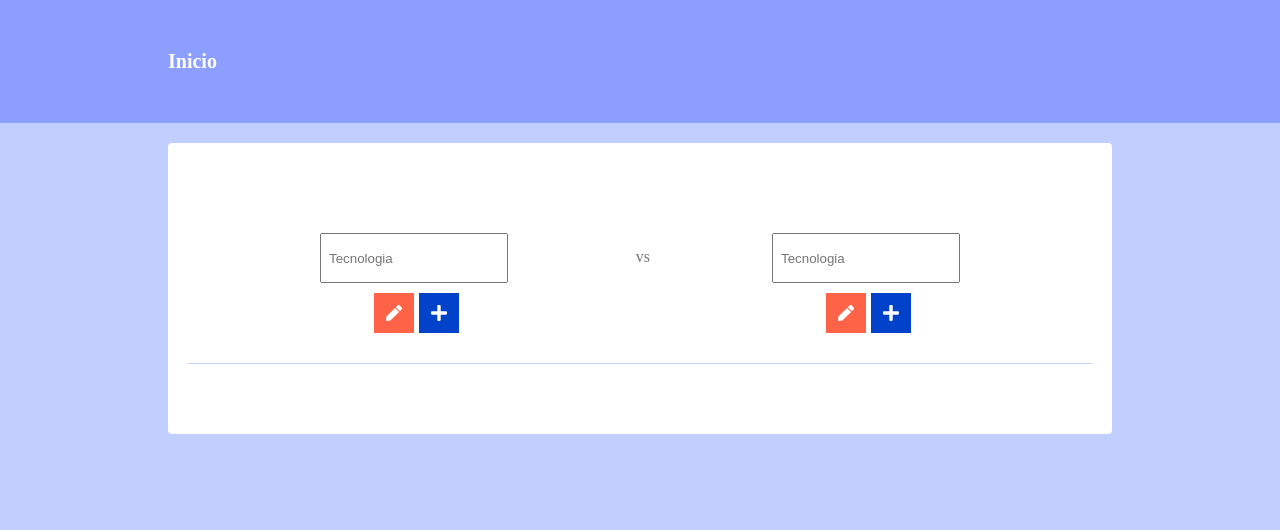
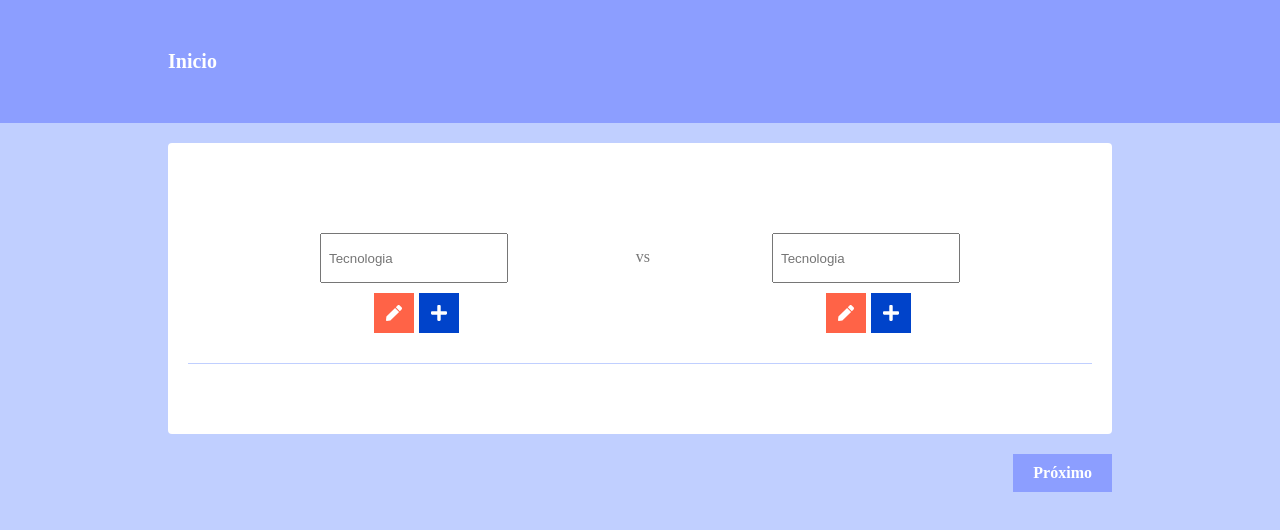
Before and after one commit to renanlbl/tecComparation, a React (Create React App) app in the folder frontend/: page / in a window 1280 px wide. Shown: the top 530 px of the page. Built offline with nearby package versions, Linux system fonts and the light colour scheme.

Commit message:
Adiciona textarea dinamico e adiciona rotas/botão de comparar

```diff
--- /dev/null
+++ b/frontend/src/app/components/Button/index.js
@@ -0,0 +1,13 @@
+import React from 'react';
+
+import { ButtonJS } from './styles'
+
+import './styles.js';
+
+export default function Button(props) {
+
+  return (
+    <ButtonJS to="/compare" type="button">Próximo</ButtonJS>
+  )
+
+}
--- /dev/null
+++ b/frontend/src/app/components/Button/styles.js
@@ -0,0 +1,16 @@
+import styled from 'styled-components';
+import { Link } from 'react-router-dom';
+
+export const ButtonJS = styled(Link)`
+  padding: 10px 20px;
+  border: 0;
+  float: right;
+  background: #8c9eff;
+  color: #fff;
+  font-weight: bold;
+
+  &::after {
+    content: '';
+    clear: both;
+  }
+`
--- a/frontend/src/app/components/Input/index.js
+++ b/frontend/src/app/components/Input/index.js
@@ -10,7 +10,8 @@ export default function Inputs(props) {
     inputs,
     handleInputChange,
     handleAddMore,
-    handleShowTextarea
+    handleShowTextarea,
+    handleTextarea
   } = props
 
   return (
@@ -26,7 +27,11 @@ export default function Inputs(props) {
           <FaPen onClick={(e) => handleShowTextarea(e, input.id)} />
           <FaPlus onClick={handleAddMore} />
         </div>
-        {input.text && <Textarea />}
+        {input.open && <Textarea
+          handleTextarea={(e) => handleTextarea(e, input.id)}
+          value={input.text}
+        />
+        }
       </InputWrapper>
     ))
   )
--- a/frontend/src/app/components/Textarea/index.js
+++ b/frontend/src/app/components/Textarea/index.js
@@ -3,10 +3,10 @@ import React from 'react';
 //import './styles.scss';
 
 export default function Textarea(props) {
-
+  const { value, handleTextarea } = props
   return (
     <>
-      <textarea placeholder="Prós e contras"></textarea>
+      <textarea placeholder="Prós e contras" value={value} onChange={handleTextarea} />
     </>
   )
 
--- /dev/null
+++ b/frontend/src/app/pages/Compare/index.js
@@ -0,0 +1,13 @@
+import React, { Component } from 'react';
+
+//import './styles.scss';
+
+export default class Comparar extends Component {
+  render() {
+    return (
+      <div className="content">
+        <h1>Comparar</h1>
+      </div>
+    )
+  }
+}
--- a/frontend/src/app/pages/Home/index.js
+++ b/frontend/src/app/pages/Home/index.js
@@ -1,6 +1,9 @@
 import React, { Component } from 'react';
 import { Container, Separator } from './styles';
 import Input from '../../components/Input';
+
+//components
+import Button from '../../components/Button'
 
 
 
@@ -12,12 +15,14 @@ export default class Home extends Component {
       {
         id: 1,
         value: '',
-        text: null,
+        text: '',
+        open: false,
       },
       {
         id: 2,
         value: '',
-        text: null,
+        text: '',
+        open: false,
       }
     ],
   }
@@ -53,7 +58,15 @@ export default class Home extends Component {
 
   handleShowTextarea = (e, id) => {
     let input = this.state.inputs.filter(input => input.id === id)
-    input[0].text = true
+    input[0].open = true
+    this.setState({
+      input
+    })
+  }
+
+  handleTextarea = (e, id) => {
+    let input = this.state.inputs.filter(input => input.id === id)
+    input[0].text = e.target.value
     this.setState({
       input
     })
@@ -72,10 +85,12 @@ export default class Home extends Component {
               handleInputChange={this.handleInputChange}
               handleAddMore={this.handleAddMore}
               handleShowTextarea={this.handleShowTextarea}
+              handleTextarea={this.handleTextarea}
               value={inputs.value}
             />
           </Separator>
         </Container>
+        <Button />
       </div>
     )
   }
--- a/frontend/src/routes.js
+++ b/frontend/src/routes.js
@@ -3,11 +3,13 @@ import { Switch, Route } from 'react-router-dom';
 
 //Pages
 import Home from './app/pages/Home'
+import Compare from './app/pages/Compare'
 
 export default function Routes() {
   return (
     <Switch>
       <Route path="/" exact component={Home} />
+      <Route path="/compare" component={Compare} />
     </Switch>
   )
 }
```
Also changed, not shown: 1 other file (tests, documents, lock files or other folders).
